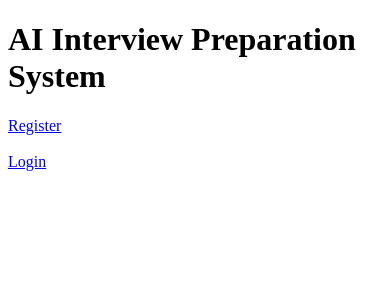
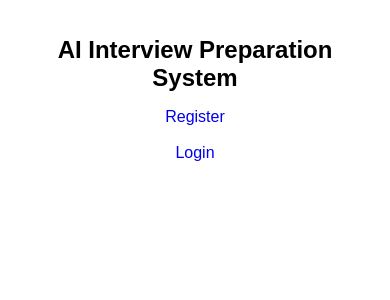
Before and after one commit to Chityal-Lavanya/AI_Interview_Preparation_System, a Flask app: page / in a window 390 px wide. Shown: the top 300 px of the page. Run offline with Flask 3, Linux system fonts and the light colour scheme.

Commit message:
Add responsive frontend pages

```diff
--- /dev/null
+++ b/static/css/style.css
@@ -0,0 +1,35 @@
+body {
+    font-family: Arial, Helvetica, sans-serif;
+    margin: 0;
+    padding: 20px;
+    text-align: center;
+}
+
+form {
+    width: 90%;
+    max-width: 400px;
+    margin: auto;
+}
+
+input {
+    width: 100%;
+    padding: 10px;
+    margin: 10px 0;
+}
+
+button {
+    width: 100%;
+    padding: 10px;
+    cursor: pointer;
+}
+
+a {
+    text-decoration: none;
+    margin: 10px;
+}
+
+@media (max-width: 768px){
+    h1{
+        font-size: 24px;
+    }
+}
--- a/templates/dashboard.html
+++ b/templates/dashboard.html
@@ -2,6 +2,7 @@
 <html>
     <head>
         <title>Dashboard</title>
+        <link rel="stylesheet" href="{{ url_for('static', filename='css/style.css')}}">
     </head>
     <body>
         <h1>Welcome {{ username }}</h1>
--- a/templates/index.html
+++ b/templates/index.html
@@ -2,6 +2,7 @@
 <html>
     <head>
         <title>Home</title>
+        <link rel="stylesheet" href="{{ url_for('static', filename='css/style.css')}}">
     </head>
     <body>
         <h1>AI Interview Preparation System</h1>
--- a/templates/login.html
+++ b/templates/login.html
@@ -2,6 +2,7 @@
 <html>
     <head>
         <title>Login</title>
+        <link rel="stylesheet" href="{{ url_for('static', filename='css/style.css')}}">
     </head>
     <body>
         <h2>Login Page</h2>
--- a/templates/register.html
+++ b/templates/register.html
@@ -2,6 +2,7 @@
 <html>
     <head>
         <title>Register</title>
+        <link rel="stylesheet" href="{{ url_for('static', filename='css/style.css')}}">
     </head>
     <body>
         <h2>Registration Page</h2>
```
